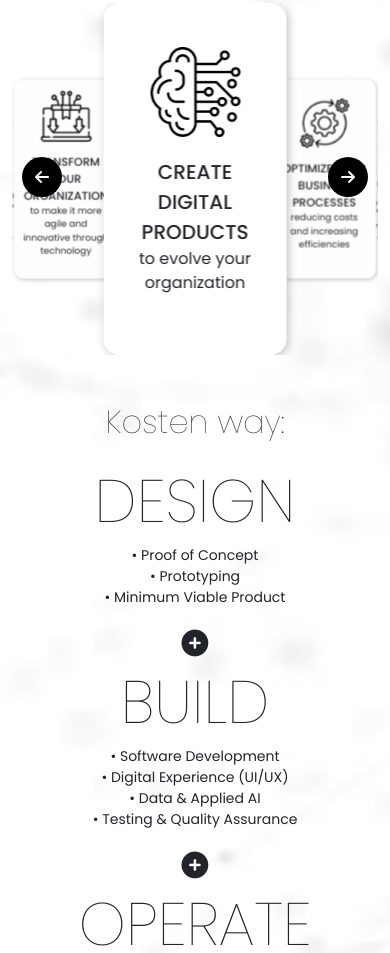
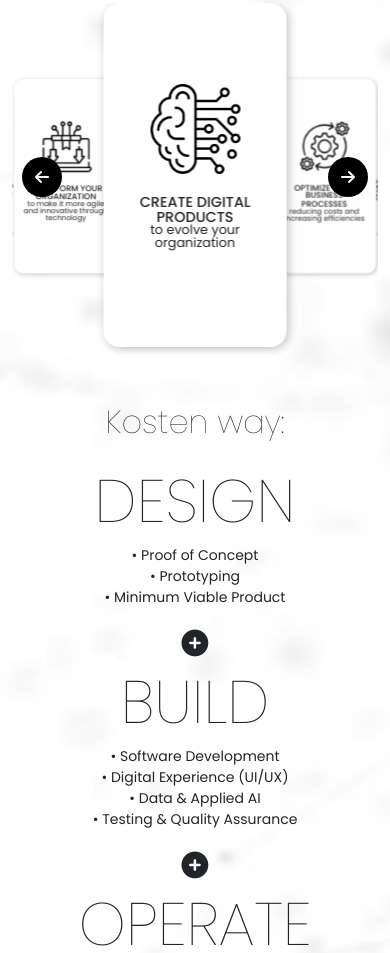
Before and after one commit to gabrielzapataok/kosten, a plain HTML site: page index.html in a window 390 px wide. Shown: the part 2350-3303 px from the top of the page. Drawn offline with nearby package versions, Linux system fonts and the light colour scheme.

Commit message:
swipper slide y mobile

```diff
--- a/index.scss
+++ b/index.scss
@@ -59,7 +59,13 @@ html, body {
             left: 0;
         }
         img {
-            height: 45px
+            height: 45px;
+            @include max(1000px) {
+                height: 38px;
+            }
+            @include max(680) {
+                height: 32px;
+            }
         }
     .menu {
         font-size: 1.5rem;
@@ -101,6 +107,7 @@ html, body {
 .header-slider-videos {
     .swiper {
         height: 100vh;
+        height: 100dvh;
     }
     .slide-video {
         position: relative;
@@ -175,6 +182,9 @@ html, body {
         font-size: 1.06rem;
         font-weight: 400;
     }
+    .swiper-slide {
+        height: calc(100% - .5rem)
+    }
     .swiper {
         width: 850px;
         max-width: 100%;
@@ -225,10 +235,18 @@ html, body {
                 text-align: center;
                 font-weight: 500;
                 text-transform: uppercase;
+                @include max(600px) {
+                    font-size: .9rem;
+                    line-height: 100%;
+                }
             }
             p {
                 font-size: 1rem;
                 font-weight: 400;
+                @include max(600px) {
+                    line-height: 100%;
+                    font-size: .8rem;
+                }
             }
             img {
                 width: 90px;
```
Also changed, not shown: index.css, 1 other file.
